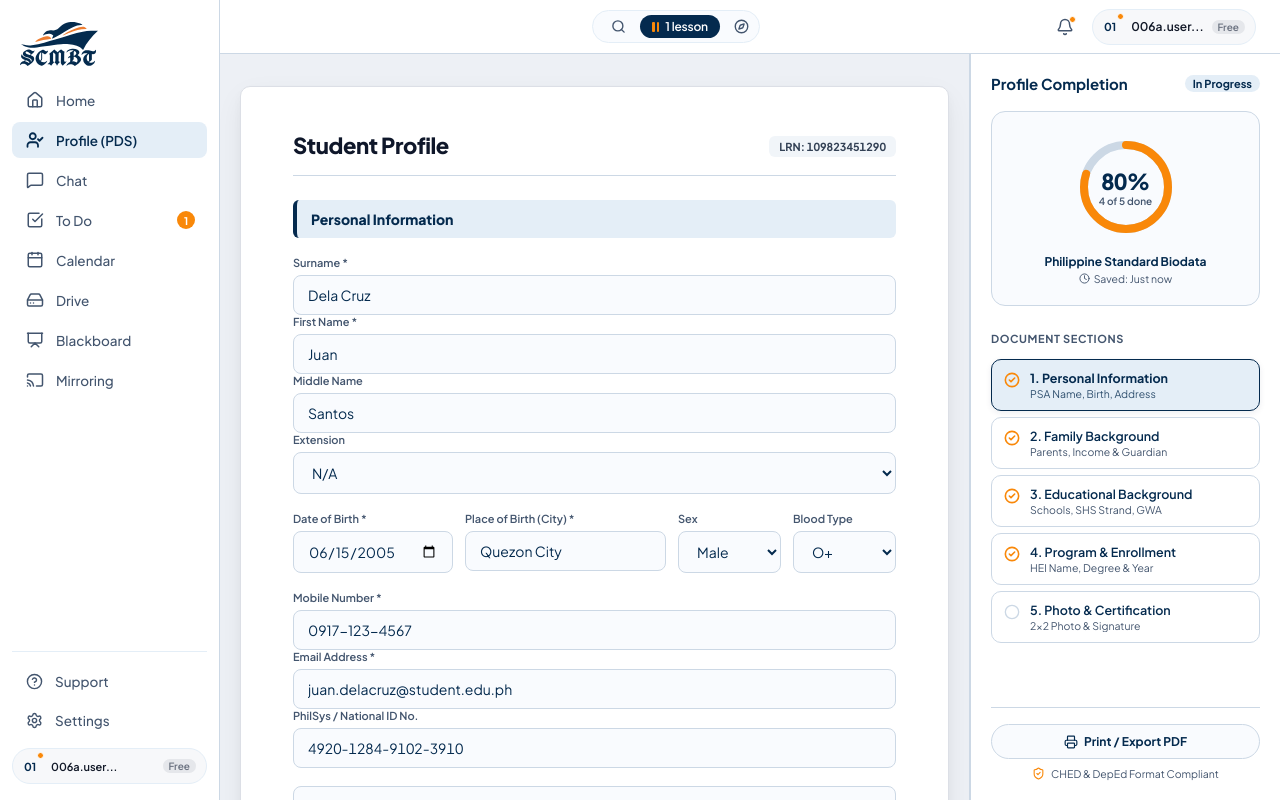
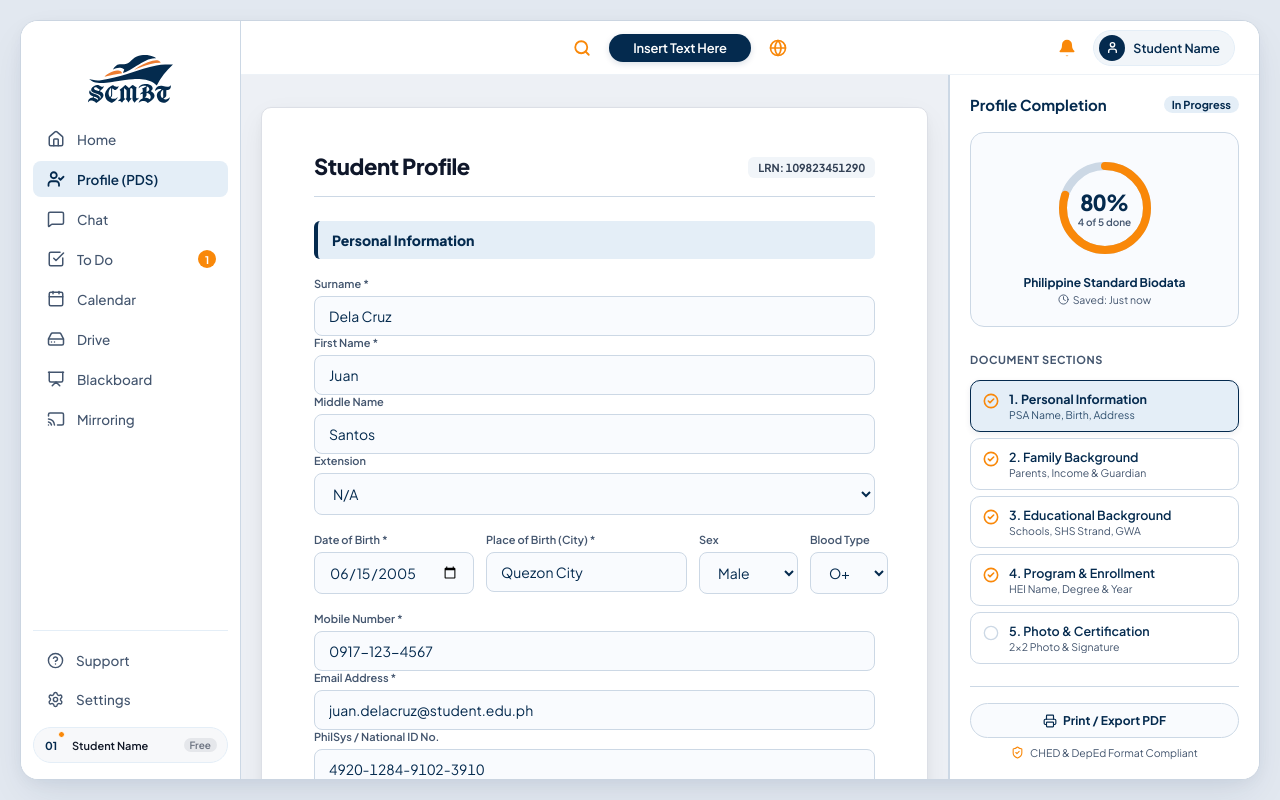
Before and after one commit to PSYDN26/rdesignSYS, a React (Vite) app: page / in a window 1280 px wide. Built offline with nearby package versions, Linux system fonts and the light colour scheme.

Commit message:
feat: apply 1 container layout on grey background with centered sidebar logo and wireframe topbar

```diff
--- a/src/App.jsx
+++ b/src/App.jsx
@@ -38,21 +38,23 @@ export default function App() {
   };
 
   return (
+    <div className="app-grey-page-wrapper">
+      {/* 1 Main Container on Grey Page */}
       <div className="prod-app-shell">
-      {/* Column 1: Leftmost Full-Height Navigation Sidebar with SCMBT Logo */}
+        {/* Column 1: Leftmost Full-Height Navigation Sidebar with SCMBT Logo Centered */}
         <Sidebar
           activeTab={activeTab}
           onTabSelect={setActiveTab}
           todoCount={1}
-        user={{ name: '006a.user...', tier: 'Free', avatar: '01' }}
+          user={{ name: 'Student Name', tier: 'Free', avatar: '01' }}
         />
 
         {/* Main Workspace Stage (TopBar + 2 Edge-to-Edge Touching Columns) */}
         <div className="prod-stage-wrapper">
-        {/* Top Header Bar (Centered search capsule + right profile & notifications) */}
+          {/* Top Header Bar matching wireframe */}
           <TopBar
             lessonCount={1}
-          user={{ name: '006a.user...', tier: 'Free', avatar: '01' }}
+            user={{ name: 'Student Name', tier: 'Free', avatar: '01' }}
             onSearchClick={() => alert('Search classes & documents')}
             onCreateClassClick={() => setIsCreateModalOpen(true)}
             unreadCount={1}
@@ -118,5 +120,6 @@ export default function App() {
         lesson={currentLesson}
       />
       </div>
+    </div>
   );
 }
--- a/src/components/Sidebar.jsx
+++ b/src/components/Sidebar.jsx
@@ -32,9 +32,9 @@ export default function Sidebar({
 
   return (
     <aside className="prod-sidebar" aria-label="Main Application Navigation">
-      {/* SCMBT Maritime Brand Vector Logo */}
-      <div className="sidebar-brand-wrapper">
-        <BrandLogo style={{ height: '44px', width: 'auto' }} />
+      {/* SCMBT Maritime Brand Vector Logo - Centered in Side Nav Bar */}
+      <div className="sidebar-brand-wrapper" style={{ display: 'flex', justifyContent: 'center', alignItems: 'center', width: '100%' }}>
+        <BrandLogo style={{ height: '48px', width: 'auto', margin: '0 auto' }} />
       </div>
 
       <nav style={{ flex: 1, overflowY: 'auto' }}>
--- a/src/components/TopBar.jsx
+++ b/src/components/TopBar.jsx
@@ -1,81 +1,68 @@
 import React from 'react';
-import { Search, Compass, Bell } from 'lucide-react';
+import { Search, Globe, Bell, User } from 'lucide-react';
 
 export default function TopBar({
   lessonCount = 1,
-  user = { name: '006a.user...', tier: 'Free', avatar: '01' },
+  user = { name: 'Student Name', tier: 'Free', avatar: '01' },
   onSearchClick,
   unreadCount = 1
 }) {
   return (
     <header className="prod-top-header" role="banner">
-      {/* Left spacer / status */}
+      {/* Left spacer for optical center balancing */}
       <div className="header-left-spacer" />
 
-      {/* Center Capsule Quick Bar with Compass */}
+      {/* Center Wireframe Quick Bar: [ 🔍 (orange) ] [ Navy Capsule: "Insert Text Here" ] [ 🌐 (orange) ] */}
       <div className="header-center-section">
-        <div className="capsule-quickbar" role="search">
+        <div className="wireframe-search-group" role="search">
           <button
             type="button"
-            className="capsule-search-btn"
+            className="wireframe-icon-btn"
             onClick={onSearchClick}
-            title="Search classes and resources"
+            title="Search student records"
             aria-label="Search"
           >
-            <Search size={15} strokeWidth={2.2} />
+            <Search size={18} color="var(--amber)" strokeWidth={2.4} />
           </button>
 
-          <div className="live-lesson-badge" title="Active Lesson in Progress">
-            <span className="green-bars" aria-hidden="true">
-              <span />
-              <span />
-            </span>
-            <span>{lessonCount} lesson</span>
+          <div
+            className="wireframe-navy-capsule"
+            onClick={onSearchClick}
+            role="button"
+            tabIndex={0}
+            title="Search / Insert query"
+          >
+            <span>Insert Text Here</span>
           </div>
 
           <button
             type="button"
-            className="capsule-search-btn"
-            title="Explore courses"
+            className="wireframe-icon-btn"
+            title="Global Resources"
             aria-label="Explore"
           >
-            <Compass size={15} strokeWidth={2.2} />
+            <Globe size={18} color="var(--amber)" strokeWidth={2.2} />
           </button>
         </div>
       </div>
 
-      {/* Right User & Actions Section */}
+      {/* Right Wireframe Section: [ Orange Utility Icon ] [ Light Pill: User Icon + "Student Name" ] */}
       <div className="header-actions-section">
         <button
           type="button"
-          className="icon-action-btn"
+          className="wireframe-icon-btn"
           title="Notifications"
           aria-label="Notifications"
-          style={{ position: 'relative' }}
         >
-          <Bell size={18} strokeWidth={2} />
-          {unreadCount > 0 && (
-            <span style={{
-              position: 'absolute',
-              top: 6,
-              right: 6,
-              width: 7,
-              height: 7,
-              backgroundColor: 'var(--amber)',
-              borderRadius: '50%',
-              border: '1.5px solid #ffffff'
-            }} />
-          )}
+          <Bell size={20} color="var(--amber)" fill="var(--amber)" strokeWidth={0} />
         </button>
 
-        {/* User Account Trigger */}
-        <div className="user-account-badge" title={`Signed in as ${user.name}`}>
-          <div className="avatar-disc">
-            <span>{user.avatar}</span>
-            <span className="avatar-online-dot" />
+        {/* Student Name Pill */}
+        <div className="wireframe-student-badge" title={`Signed in as ${user.name || 'Student Name'}`}>
+          <div className="wireframe-avatar-circle">
+            <User size={13} color="#ffffff" strokeWidth={2.5} />
           </div>
-          <span className="user-badge-name">{user.name}</span>
-          <span className="user-badge-tier">{user.tier}</span>
+          <span className="wireframe-student-name">{user.name || 'Student Name'}</span>
         </div>
       </div>
     </header>
--- a/src/index.css
+++ b/src/index.css
@@ -97,28 +97,51 @@ button:active {
 }
 
 /* ========================================================
-   PRODUCTION APP SHELL (Full-Height Sidebar + Stage)
+   OUTER GREY BACKGROUND PAGE + 1 MAIN WHITE CONTAINER
    ======================================================== */
-.prod-app-shell {
+.app-grey-page-wrapper {
   width: 100vw;
   height: 100vh;
+  background-color: #E2E8F0;
+  display: flex;
+  align-items: center;
+  justify-content: center;
+  padding: 20px;
+  box-sizing: border-box;
+  overflow: hidden;
+}
+
+.prod-app-shell {
+  width: 100%;
+  max-width: 1680px;
+  height: 100%;
   display: flex;
   flex-direction: row;
   overflow: hidden;
-  background: var(--bg-app);
+  background: #ffffff;
+  border-radius: 18px;
+  box-shadow: 0 16px 40px -8px rgba(4, 42, 78, 0.1), 0 4px 16px -2px rgba(4, 42, 78, 0.05);
+  border: 1px solid #CBD5E1;
+  position: relative;
 }
 
-/* SCMBT Brand Logo Header in Sidebar */
+/* SCMBT Brand Logo Header in Sidebar - Centered */
 .sidebar-brand-wrapper {
-  padding: 6px 8px 16px;
+  padding: 18px 12px 18px;
   display: flex;
   align-items: center;
-  justify-content: flex-start;
+  justify-content: center;
+  text-align: center;
+  width: 100%;
+  box-sizing: border-box;
 }
 
 .scmbt-brand-logo {
-  height: 44px;
+  height: 48px;
   width: auto;
+  max-width: 150px;
+  margin: 0 auto;
+  display: block;
   object-fit: contain;
 }
 
@@ -135,7 +158,7 @@ button:active {
 /* Production Top Navigation Bar */
 .prod-top-header {
   height: var(--header-height);
-  border-bottom: 1px solid var(--border-subtle);
+  border-bottom: 1px solid #EDF2F7;
   background: #ffffff;
   display: flex;
   align-items: center;
@@ -143,6 +166,84 @@ button:active {
   padding: 0 24px;
   z-index: 40;
   flex-shrink: 0;
+}
+
+/* Wireframe Header Search & Action Elements */
+.wireframe-search-group {
+  display: flex;
+  align-items: center;
+  gap: 12px;
+}
+
+.wireframe-icon-btn {
+  display: flex;
+  align-items: center;
+  justify-content: center;
+  padding: 6px;
+  border-radius: var(--radius-full);
+  transition: all 0.15s ease;
+}
+
+.wireframe-icon-btn:hover {
+  background: var(--amber-tint);
+  transform: scale(1.05);
+}
+
+.wireframe-navy-capsule {
+  background: var(--blue);
+  color: #ffffff;
+  border-radius: 9999px;
+  padding: 6px 24px;
+  font-size: 13px;
+  font-weight: 600;
+  letter-spacing: -0.2px;
+  box-shadow: 0 2px 6px rgba(4, 42, 78, 0.15);
+  cursor: pointer;
+  display: flex;
+  align-items: center;
+  justify-content: center;
+  user-select: none;
+  transition: all 0.15s ease;
+}
+
+.wireframe-navy-capsule:hover {
+  background: #063968;
+  box-shadow: 0 3px 10px rgba(4, 42, 78, 0.22);
+}
+
+.wireframe-student-badge {
+  background: #F1F5F9;
+  border: 1px solid var(--border-light);
+  border-radius: 9999px;
+  padding: 4px 14px 4px 5px;
+  display: flex;
+  align-items: center;
+  gap: 8px;
+  cursor: pointer;
+  transition: all 0.15s ease;
+}
+
+.wireframe-student-badge:hover {
+  background: #E2E8F0;
+  border-color: var(--line);
+}
+
+.wireframe-avatar-circle {
+  width: 26px;
+  height: 26px;
+  border-radius: 50%;
+  background: var(--blue);
+  display: flex;
+  align-items: center;
+  justify-content: center;
+  flex-shrink: 0;
+}
+
+.wireframe-student-name {
+  font-size: 12.5px;
+  font-weight: 600;
+  color: var(--blue);
+  white-space: nowrap;
 }
 
 .header-left-spacer {
@@ -855,6 +956,17 @@ button:active {
 }
 
 @media (max-width: 768px) {
+  .app-grey-page-wrapper {
+    padding: 0;
+  }
+
+  .prod-app-shell {
+    border-radius: 0;
+    border: none;
+    max-width: 100%;
+    height: 100vh;
+  }
+
   .prod-sidebar {
     display: none;
   }
```
Lines whose indentation alone changed are shown as unchanged.
